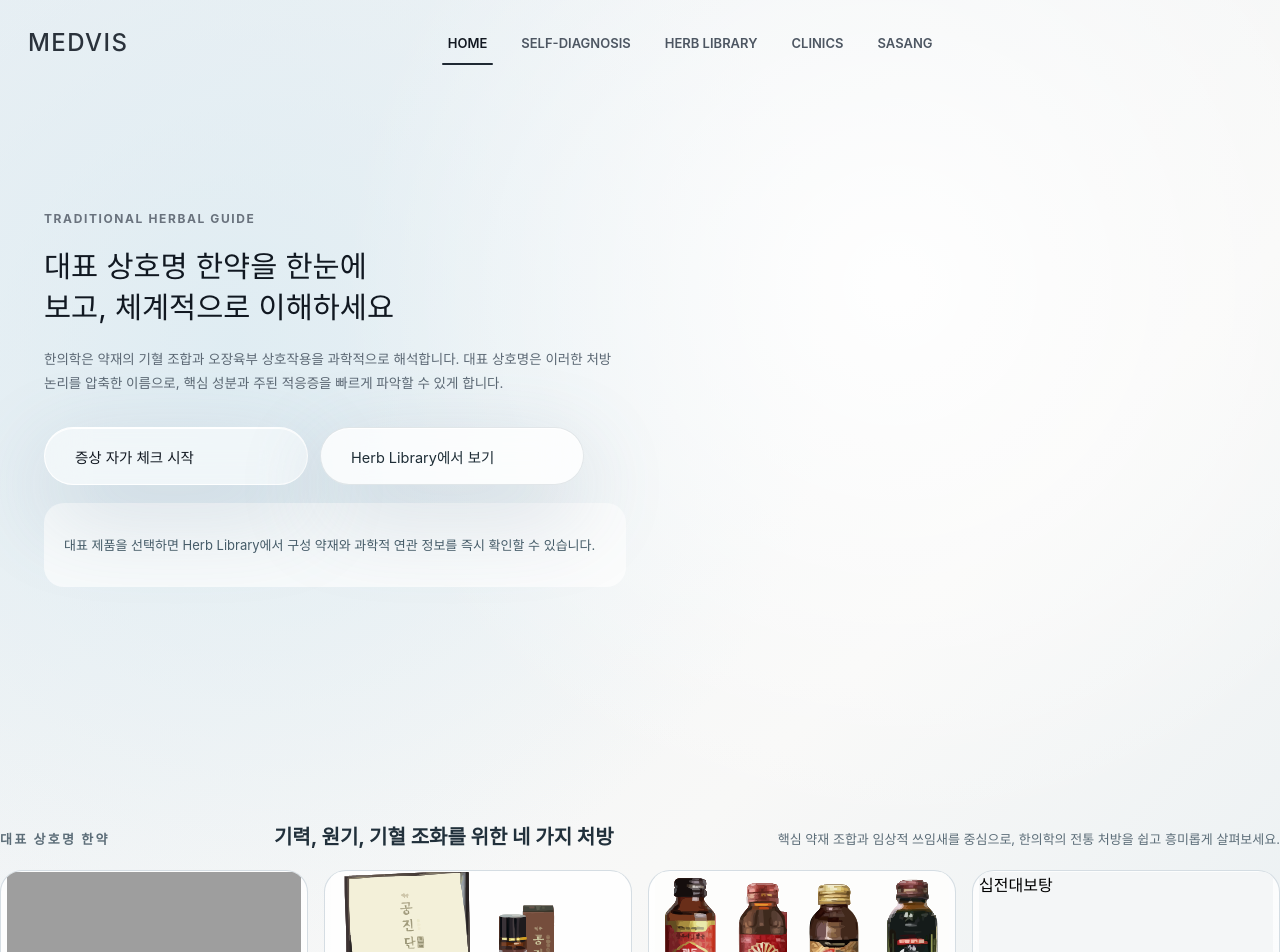
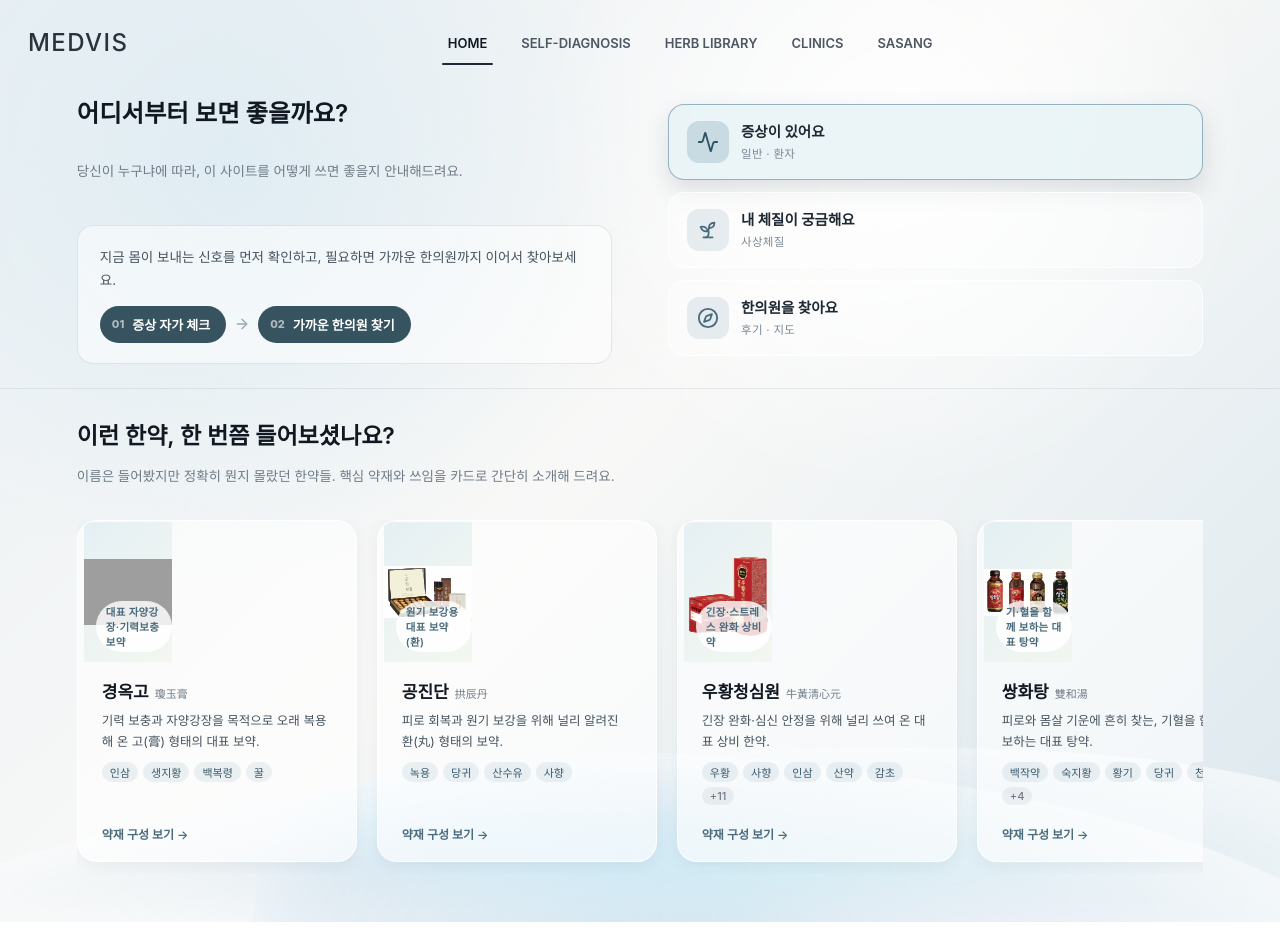
Before and after one commit to tmznwnel00/nakdae_haengnim, a React (Vite) app: page / in a window 1280 px wide. Shown: the top 952 px of the page. After the commit the page ends 922 px from the top, so only its background shows below. Built offline with nearby package versions, Linux system fonts and the light colour scheme; grey boxes are pictures that could not be loaded; a web font is replaced by a local one.

Commit message:
feat: 홈 랜딩 페이지 재구성 — 페르소나 가이드 상단 이동, 한약 카드뉴스 섹션 추가

```diff
--- a/src/App.jsx
+++ b/src/App.jsx
@@ -253,56 +253,93 @@ function PersonaGuide({ setView }) {
   );
 }
 
+const FORM_STYLE = {
+  "탕": { bg: "linear-gradient(135deg,#dceef5,#eaf4f0)", color: "#2e6b78", label: "탕약" },
+  "환": { bg: "linear-gradient(135deg,#f5e8d0,#fdf3e3)", color: "#7a4e1e", label: "환약" },
+  "원": { bg: "linear-gradient(135deg,#f5e8d0,#fdf3e3)", color: "#7a4e1e", label: "원약" },
+  "고": { bg: "linear-gradient(135deg,#f5e0d0,#fdf0e6)", color: "#8a3a1a", label: "고약" },
+  "산": { bg: "linear-gradient(135deg,#e8f0e0,#f3f8ee)", color: "#3a6830", label: "산제" },
+};
+function getFormKey(name) {
+  for (const k of ["탕", "환", "원", "고", "산"]) if (name.includes(k)) return k;
+  return null;
+}
+
 function HomePage({ setView, onDiagnose, commercialProducts, onSelectProduct }) {
+  const dragRef = useRef(null);
+  const onCardScrollMouseDown = (e) => {
+    const el = e.currentTarget;
+    dragRef.current = { x: e.clientX, left: el.scrollLeft };
+    const onMove = (mv) => { el.scrollLeft = dragRef.current.left - (mv.clientX - dragRef.current.x); };
+    const onUp = () => { window.removeEventListener("mousemove", onMove); window.removeEventListener("mouseup", onUp); };
+    window.addEventListener("mousemove", onMove);
+    window.addEventListener("mouseup", onUp);
+  };
+
+  const cards = commercialProducts?.length > 0
+    ? commercialProducts
+    : [];
+
   return (
     <>
-      <section className="hero" aria-label="Start page">
-        <div className="intro">
-          <p className="eyebrow">TRADITIONAL HERBAL GUIDE</p>
-          <h1>대표 상호명 한약을 한눈에<br />보고, 체계적으로 이해하세요</h1>
-          <p className="copy">
-            한의학은 약재의 기혈 조합과 오장육부 상호작용을 과학적으로 해석합니다.
-            대표 상호명은 이러한 처방 논리를 압축한 이름으로, 핵심 성분과 주된 적응증을 빠르게 파악할 수 있게 합니다.
-          </p>
-          <div className="home-cta">
-            <button className="start" type="button" onClick={() => setView("diagnosis")}>증상 자가 체크 시작</button>
-            <button className="start outline" type="button" onClick={() => setView("library")}>Herb Library에서 보기</button>
-          </div>
-          <div className="home-meta">
-            <p>대표 제품을 선택하면 Herb Library에서 구성 약재와 과학적 연관 정보를 즉시 확인할 수 있습니다.</p>
-          </div>
-        </div>
-      </section>
-
-      {commercialProducts?.length > 0 && (
-        <section className="start-products" aria-label="대표 상호명 한약">
-          <div className="start-products-head">
-            <p className="eyebrow">대표 상호명 한약</p>
-            <h2>기력, 원기, 기혈 조화를 위한 네 가지 처방</h2>
-            <p className="copy">핵심 약재 조합과 임상적 쓰임새를 중심으로, 한의학의 전통 처방을 쉽고 흥미롭게 살펴보세요.</p>
-          </div>
-          <div className="product-grid">
-            {POPULAR_COMMERCIAL_PRODUCT_IDS.map((id) => {
-              const product = commercialProducts.find((p) => p.id === id);
-              if (!product) return null;
-              return (
-                <button key={product.id} type="button" className="product-card" onClick={() => onSelectProduct(product.id)}>
-                  <div className="product-card-image">
-                    {product.image ? <img src={product.image} alt={product.name} /> : <span>{product.name}</span>}
+      {/* 1. 페르소나 토글 — 어디서부터 보면 좋을까요 */}
+      <PersonaGuide setView={setView} />
+
+      {/* 2. 대표 상호명 한약 카드뉴스 */}
+      {cards.length > 0 && (
+        <section className="herb-cards-section" aria-label="대표 상호명 한약 소개">
+          <div className="herb-cards-head">
+            <h2>이런 한약, 한 번쯤 들어보셨나요?</h2>
+            <p className="herb-cards-lead">이름은 들어봤지만 정확히 뭔지 몰랐던 한약들. 핵심 약재와 쓰임을 카드로 간단히 소개해 드려요.</p>
+          </div>
+          <div className="herb-card-scroll" onMouseDown={onCardScrollMouseDown} style={{ cursor: "grab" }}>
+            {cards.map((product) => (
+              <button key={product.id} type="button" className="herb-news-card" onClick={() => onSelectProduct(product.id)}>
+                <div className="herb-news-card-top" style={
+                  !product.image && getFormKey(product.name)
+                    ? { background: FORM_STYLE[getFormKey(product.name)].bg }
+                    : {}
+                }>
+                  {product.image
+                    ? <img src={product.image} alt={product.name} className="herb-news-img" />
+                    : (() => {
+                        const fk = getFormKey(product.name);
+                        const fs = fk ? FORM_STYLE[fk] : null;
+                        return (
+                          <div className="herb-news-img-placeholder">
+                            <span className="herb-placeholder-char" style={fs ? { color: fs.color } : {}}>
+                              {product.name.charAt(0)}
+                            </span>
+                            {fs && <span className="herb-placeholder-form" style={{ color: fs.color }}>{fs.label}</span>}
+                          </div>
+                        );
+                      })()
+                  }
+                  <span className="herb-news-tag">{product.tagline}</span>
+                </div>
+                <div className="herb-news-card-body">
+                  <div className="herb-news-name">
+                    <strong>{product.name}</strong>
+                    {product.nameHanja && <small>{product.nameHanja}</small>}
                   </div>
-                  <div className="product-card-body">
-                    <h3>{product.name}</h3>
-                    <small>{product.tagline}</small>
-                    <p>{product.summary}</p>
-                  </div>
-                </button>
-              );
-            })}
+                  <p className="herb-news-summary">{product.summary}</p>
+                  {product.ingredients?.length > 0 && (
+                    <div className="herb-news-ingredients">
+                      {product.ingredients.slice(0, 5).map((ing) => (
+                        <span key={ing} className="herb-news-chip">{ing}</span>
+                      ))}
+                      {product.ingredients.length > 5 && (
+                        <span className="herb-news-chip muted">+{product.ingredients.length - 5}</span>
+                      )}
+                    </div>
+                  )}
+                  <span className="herb-news-cta">약재 구성 보기 →</span>
+                </div>
+              </button>
+            ))}
           </div>
         </section>
       )}
-
-      <PersonaGuide setView={setView} />
     </>
   );
 }
--- a/src/styles.css
+++ b/src/styles.css
@@ -2299,8 +2299,7 @@
   grid-template-columns: 1fr 1fr;
   align-items: center;
   gap: 56px;
-  min-height: calc(100vh - 56px);
-  padding: clamp(32px, 6vh, 72px) clamp(24px, 6vw, 80px);
+  padding: clamp(36px, 5vh, 56px) clamp(24px, 6vw, 80px) clamp(16px, 2vh, 28px);
 }
 
 .persona-left {
@@ -2442,3 +2441,179 @@
     gap: 32px;
   }
 }
+
+/* ===== 대표 한약 카드뉴스 섹션 ===== */
+.herb-cards-section {
+  padding: clamp(24px, 3vh, 36px) clamp(24px, 6vw, 80px) clamp(48px, 6vh, 80px);
+  border-top: 1px solid rgba(160, 175, 188, 0.22);
+  margin-top: 8px;
+}
+
+.herb-cards-head {
+  margin-bottom: 32px;
+}
+
+.herb-cards-head h2 {
+  margin: 8px 0 10px;
+  font-size: clamp(20px, 1.8vw, 28px);
+  font-weight: 600;
+  color: var(--ink);
+  line-height: 1.35;
+}
+
+.herb-cards-lead {
+  font-size: 13.5px;
+  color: var(--muted);
+  line-height: 1.7;
+  max-width: 780px;
+  white-space: nowrap;
+}
+
+.herb-card-scroll {
+  display: flex;
+  gap: 20px;
+  overflow-x: auto;
+  padding-bottom: 12px;
+  scroll-snap-type: x mandatory;
+  -webkit-overflow-scrolling: touch;
+  user-select: none;
+}
+
+.herb-card-scroll::-webkit-scrollbar { height: 4px; }
+.herb-card-scroll::-webkit-scrollbar-track { background: transparent; }
+.herb-card-scroll::-webkit-scrollbar-thumb { background: rgba(0,0,0,0.12); border-radius: 2px; }
+
+.herb-news-card {
+  flex: none;
+  width: clamp(220px, 22vw, 280px);
+  scroll-snap-align: start;
+  display: flex;
+  flex-direction: column;
+  background: rgba(255, 255, 255, 0.6);
+  border: 1px solid rgba(255, 255, 255, 0.82);
+  border-radius: 20px;
+  overflow: hidden;
+  text-align: left;
+  cursor: pointer;
+  transition: transform 0.18s ease, box-shadow 0.18s ease;
+  box-shadow: 0 4px 16px rgba(60, 80, 95, 0.07);
+}
+
+.herb-news-card:hover {
+  transform: translateY(-3px);
+  box-shadow: 0 12px 28px rgba(60, 80, 95, 0.13);
+}
+
+.herb-news-card-top {
+  position: relative;
+  height: 140px;
+  background: linear-gradient(135deg, rgba(220, 235, 242, 0.7), rgba(240, 245, 235, 0.7));
+  display: grid;
+  place-items: center;
+  overflow: hidden;
+}
+
+.herb-news-img {
+  width: 88px;
+  height: 88px;
+  object-fit: contain;
+}
+
+.herb-news-img-placeholder {
+  display: flex;
+  flex-direction: column;
+  align-items: center;
+  gap: 6px;
+}
+
+.herb-placeholder-char {
+  font-size: 52px;
+  font-weight: 700;
+  line-height: 1;
+  opacity: 0.7;
+}
+
+.herb-placeholder-form {
+  font-size: 11px;
+  font-weight: 600;
+  letter-spacing: 1px;
+  opacity: 0.55;
+}
+
+.herb-news-tag {
+  position: absolute;
+  bottom: 10px;
+  left: 12px;
+  font-size: 10.5px;
+  font-weight: 600;
+  letter-spacing: 0.3px;
+  color: #4a6b7c;
+  background: rgba(255, 255, 255, 0.82);
+  border-radius: 999px;
+  padding: 3px 10px;
+}
+
+.herb-news-card-body {
+  padding: 16px 18px 18px;
+  display: flex;
+  flex-direction: column;
+  gap: 8px;
+  flex: 1;
+}
+
+.herb-news-name {
+  display: flex;
+  align-items: baseline;
+  gap: 6px;
+}
+
+.herb-news-name strong {
+  font-size: 17px;
+  font-weight: 700;
+  color: var(--ink);
+}
+
+.herb-news-name small {
+  font-size: 11px;
+  color: var(--muted);
+}
+
+.herb-news-summary {
+  font-size: 12.5px;
+  line-height: 1.65;
+  color: #45525d;
+  margin: 0;
+  display: -webkit-box;
+  -webkit-line-clamp: 3;
+  -webkit-box-orient: vertical;
+  overflow: hidden;
+}
+
+.herb-news-ingredients {
+  display: flex;
+  flex-wrap: wrap;
+  gap: 5px;
+  margin-top: 2px;
+}
+
+.herb-news-chip {
+  font-size: 11px;
+  padding: 2px 8px;
+  background: rgba(111, 151, 170, 0.12);
+  color: #3a5a6c;
+  border-radius: 999px;
+  font-weight: 500;
+}
+
+.herb-news-chip.muted {
+  background: rgba(0, 0, 0, 0.05);
+  color: var(--muted);
+}
+
+.herb-news-cta {
+  margin-top: auto;
+  padding-top: 10px;
+  font-size: 12px;
+  font-weight: 600;
+  color: #4a6b7c;
+}
```
